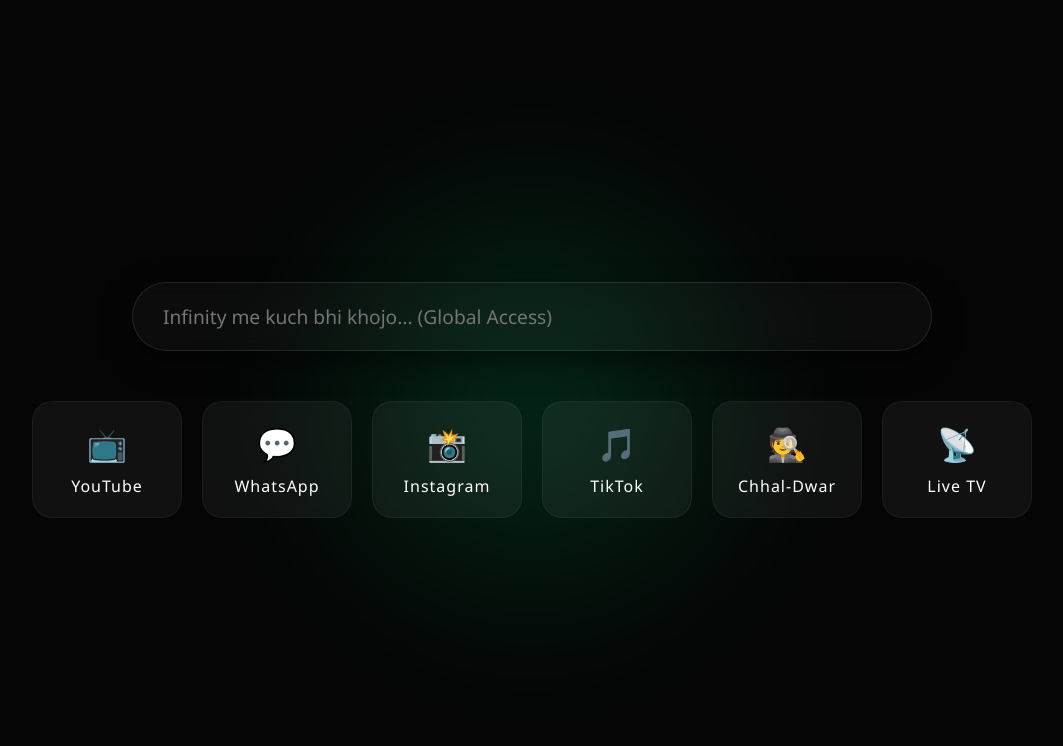
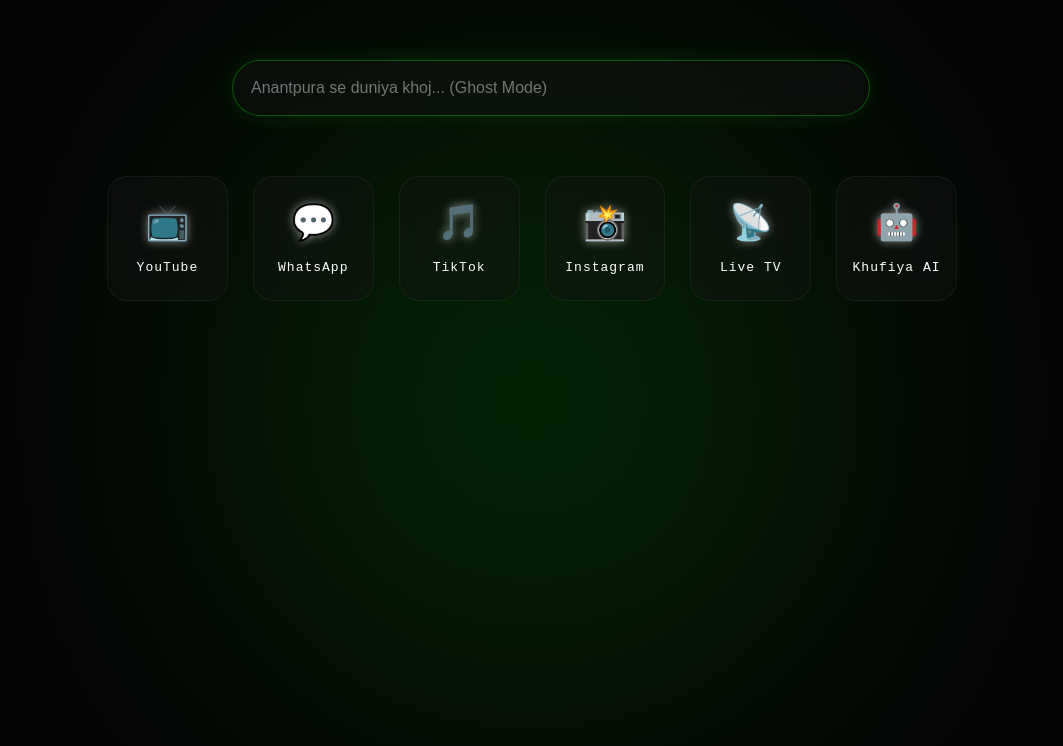
Before and after one commit to infinitywev/Infinity-Portal, a plain HTML site: page index.html in a window 1280 px wide. Shown: the whole page, without its empty margins (108-1171 px from the left). Drawn offline with Linux system fonts and the light colour scheme.

Commit message:
Update index.html

```diff
--- a/index.html
+++ b/index.html
@@ -1,44 +1,153 @@
 <!DOCTYPE html>
-<html lang="en">
+<html lang="hi">
 <head>
     <meta charset="UTF-8">
     <meta name="viewport" content="width=device-width, initial-scale=1.0">
-    <title>Infinity | Anant-Brahmand</title>
+    <title>Infinity - Mayajaal</title>
     <style>
-        * { margin: 0; padding: 0; box-sizing: border-box; font-family: 'Segoe UI', Tahoma, Geneva, Verdana, sans-serif; }
-        body { background: #050505; color: #fff; overflow-x: hidden; display: flex; flex-direction: column; align-items: center; justify-content: center; min-height: 100vh; }
-        .bg-glow { position: absolute; width: 600px; height: 600px; background: radial-gradient(circle, rgba(0, 255, 136, 0.15), transparent 70%); top: 50%; left: 50%; transform: translate(-50%, -50%); z-index: -1; filter: blur(50px); }
-        .search-container { width: 90%; max-width: 800px; margin-bottom: 50px; position: relative; }
-        .search-bar { width: 100%; padding: 20px 30px; border-radius: 50px; border: 1px solid rgba(255,255,255,0.1); background: rgba(255,255,255,0.03); color: #fff; font-size: 1.2rem; outline: none; backdrop-filter: blur(10px); transition: all 0.3s ease; box-shadow: 0 10px 30px rgba(0,0,0,0.5); }
-        .search-bar:focus { border-color: #00ff88; box-shadow: 0 0 20px rgba(0,255,136,0.3); }
-        .grid-container { display: grid; grid-template-columns: repeat(auto-fit, minmax(100px, 1fr)); gap: 20px; width: 90%; max-width: 1000px; }
-        .app-card { background: rgba(255,255,255,0.05); border: 1px solid rgba(255,255,255,0.05); padding: 20px; border-radius: 20px; text-align: center; cursor: pointer; transition: 0.3s; backdrop-filter: blur(5px); }
-        .app-card:hover { transform: translateY(-5px); background: rgba(255,255,255,0.1); border-color: #00ff88; }
-        .app-card h3 { font-size: 1rem; margin-top: 10px; font-weight: 500; letter-spacing: 1px; }
-        .icon { font-size: 2rem; }
+        :root {
+            --neon-green: #0f0;
+            --dark-bg: #050505;
+            --glass-bg: rgba(20, 20, 20, 0.4);
+        }
+        body {
+            margin: 0;
+            padding: 0;
+            background-color: var(--dark-bg);
+            color: #fff;
+            font-family: 'Courier New', Courier, monospace;
+            overflow-x: hidden;
+            user-select: none;
+        }
+        /* Asli Safed Aag Glow */
+        .bg-glow {
+            position: fixed;
+            top: 50%;
+            left: 50%;
+            width: 350px;
+            height: 350px;
+            background: var(--neon-green);
+            filter: blur(180px);
+            transform: translate(-50%, -50%);
+            z-index: -1;
+            opacity: 0.35;
+        }
+        /* Khoji-Brahmastra Bar */
+        .search-container {
+            margin: 60px auto 40px;
+            text-align: center;
+            width: 90%;
+            max-width: 600px;
+        }
+        .search-bar {
+            width: 100%;
+            padding: 18px;
+            border-radius: 40px;
+            border: 1px solid rgba(0, 255, 0, 0.3);
+            background: var(--glass-bg);
+            color: #fff;
+            font-size: 16px;
+            backdrop-filter: blur(15px);
+            outline: none;
+            box-shadow: 0 0 20px rgba(0, 255, 0, 0.1);
+            transition: 0.4s;
+        }
+        .search-bar:focus {
+            border-color: var(--neon-green);
+            box-shadow: 0 0 30px rgba(0, 255, 0, 0.4);
+        }
+        /* Mayajaal Grid */
+        .grid-container {
+            display: grid;
+            grid-template-columns: repeat(auto-fit, minmax(110px, 1fr));
+            gap: 25px;
+            padding: 20px;
+            max-width: 850px;
+            margin: 0 auto;
+        }
+        .app-card {
+            background: var(--glass-bg);
+            border: 1px solid rgba(255, 255, 255, 0.05);
+            border-radius: 20px;
+            padding: 25px 15px;
+            text-align: center;
+            cursor: pointer;
+            backdrop-filter: blur(15px);
+            transition: all 0.3s ease;
+        }
+        .app-card:hover {
+            border-color: var(--neon-green);
+            box-shadow: 0 10px 25px rgba(0, 255, 0, 0.3);
+            transform: translateY(-8px);
+        }
+        .icon {
+            font-size: 35px;
+            margin-bottom: 15px;
+            filter: drop-shadow(0 0 5px rgba(255,255,255,0.5));
+        }
+        h3 {
+            margin: 0;
+            font-size: 13px;
+            letter-spacing: 1px;
+            font-weight: normal;
+        }
     </style>
 </head>
 <body>
     <div class="bg-glow"></div>
+
     <div class="search-container">
-        <input type="text" class="search-bar" placeholder="Infinity me kuch bhi khojo... (Global Access)" id="searchBox">
+        <input type="text" class="search-bar" id="searchBox" placeholder="Anantpura se duniya khoj... (Ghost Mode)">
     </div>
+
     <div class="grid-container">
-        <div class="app-card" onclick="openApp('https://youtube.com')"><div class="icon">📺</div><h3>YouTube</h3></div>
-        <div class="app-card" onclick="openApp('https://web.whatsapp.com')"><div class="icon">💬</div><h3>WhatsApp</h3></div>
-        <div class="app-card" onclick="openApp('https://instagram.com')"><div class="icon">📸</div><h3>Instagram</h3></div>
-        <div class="app-card" onclick="openApp('https://tiktok.com')"><div class="icon">🎵</div><h3>TikTok</h3></div>
-        <div class="app-card" onclick="openApp('proxy-url-here')"><div class="icon">🕵️</div><h3>Chhal-Dwar</h3></div>
-        <div class="app-card" onclick="openApp('tv-url-here')"><div class="icon">📡</div><h3>Live TV</h3></div>
+        <div class="app-card" onclick="chhalDwar('https://youtube.com')">
+            <div class="icon">📺</div>
+            <h3>YouTube</h3>
+        </div>
+        <div class="app-card" onclick="chhalDwar('https://web.whatsapp.com')">
+            <div class="icon">💬</div>
+            <h3>WhatsApp</h3>
+        </div>
+        <div class="app-card" onclick="chhalDwar('https://tiktok.com')">
+            <div class="icon">🎵</div>
+            <h3>TikTok</h3>
+        </div>
+        <div class="app-card" onclick="chhalDwar('https://instagram.com')">
+            <div class="icon">📸</div>
+            <h3>Instagram</h3>
+        </div>
+        <div class="app-card" onclick="chhalDwar('https://www.jiocinema.com')">
+            <div class="icon">📡</div>
+            <h3>Live TV</h3>
+        </div>
+        <div class="app-card" onclick="chhalDwar('https://chatgpt.com')">
+            <div class="icon">🤖</div>
+            <h3>Khufiya AI</h3>
+        </div>
     </div>
+
     <script>
-        function openApp(url) {
-            // Android App ko signal bhejne ka code
-            if(window.Android) { window.Android.openInfinityUrl(url); }
-            else { window.location.href = url; }
+        // Chhal-Dwar Engine (Bypass Logic)
+        function chhalDwar(targetUrl) {
+            let finalUrl = targetUrl;
+
+            // TikTok aur block sites ke liye temporary Google WebLight / Translate Proxy bypass
+            if(targetUrl.includes("tiktok") || targetUrl.includes("xvideos") || targetUrl.includes("pornhub")) {
+                 finalUrl = 'https://translate.google.com/translate?sl=auto&tl=en&u=' + encodeURIComponent(targetUrl);
+            }
+
+            window.location.href = finalUrl;
         }
+
+        // Khoji-Brahmastra (Search Engine Setup)
         document.getElementById('searchBox').addEventListener('keypress', function (e) {
-            if (e.key === 'Enter') { openApp('https://tera-search-engine.vercel.app/search?q=' + this.value); }
+            if (e.key === 'Enter') {
+                let query = this.value;
+                // Abhi ke liye DuckDuckGo ka private engine use kar rahe hain
+                let searchUrl = 'https://duckduckgo.com/?q=' + encodeURIComponent(query);
+                window.location.href = searchUrl;
+            }
         });
     </script>
 </body>
```
